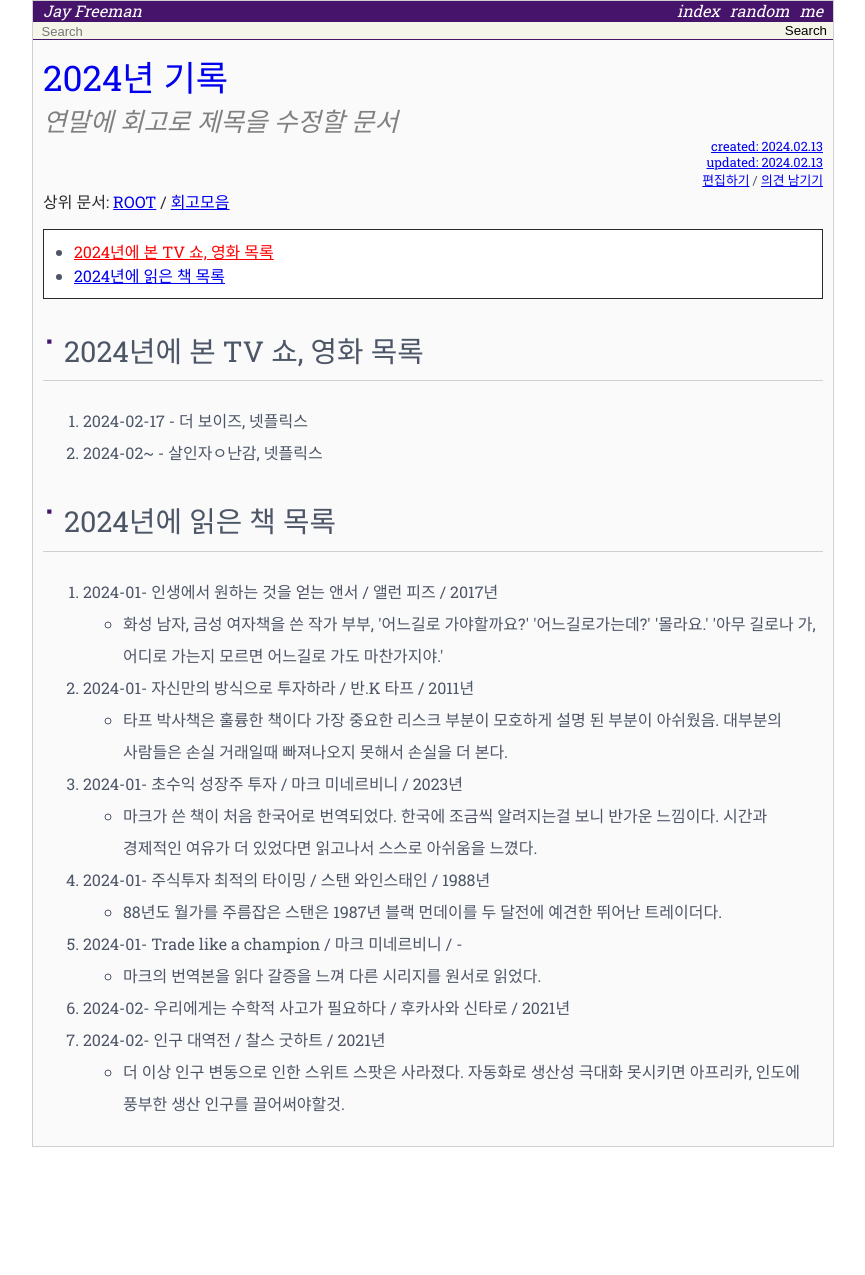
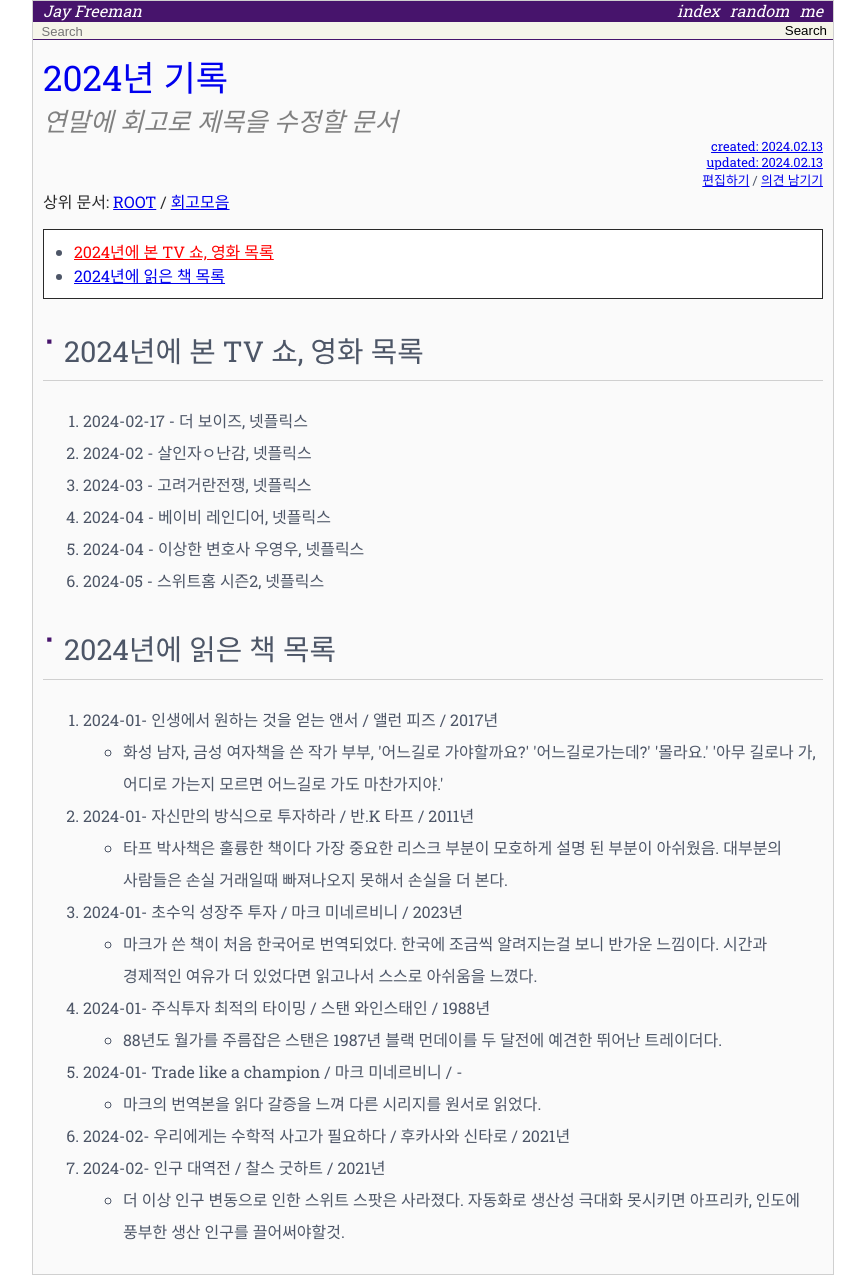
Before and after one commit to JayFreemandev/JayFreemandev.github.io, a Jekyll site: the page built from _wiki/review/2024.md, in a window 1280 px wide. Shown: the whole page, without its empty margins (207-1072 px from the left). Built offline with Jekyll 4.4.1, drawn with Linux system fonts in a browser that asks for light colours; comment, search, counter and statistics services are not loaded; before the commit the page ends 1147 px from its top, so only the background shows below that.

Commit message:
2024년 메모 업로드

```diff
--- a/_wiki/review/2024.md
+++ b/_wiki/review/2024.md
@@ -16,7 +16,12 @@ resource: 436EDEFA-C110-4C74-8923-4C69CDC92488
 
 ## 2024년에 본 TV 쇼, 영화 목록
 1. 2024-02-17 - 더 보이즈, 넷플릭스
-2. 2024-02~ - 살인자ㅇ난감, 넷플릭스
+2. 2024-02 - 살인자ㅇ난감, 넷플릭스
+3. 2024-03 - 고려거란전쟁, 넷플릭스
+4. 2024-04 - 베이비 레인디어, 넷플릭스
+5. 2024-04 - 이상한 변호사 우영우, 넷플릭스
+6. 2024-05 - 스위트홈 시즌2, 넷플릭스
+
 
 ## 2024년에 읽은 책 목록
 1. 2024-01- 인생에서 원하는 것을 얻는 앤서 / 앨런 피즈 / 2017년
```
Also changed, not shown: _wiki/memo/2024.md (+21 -0 lines), 2 other files.
